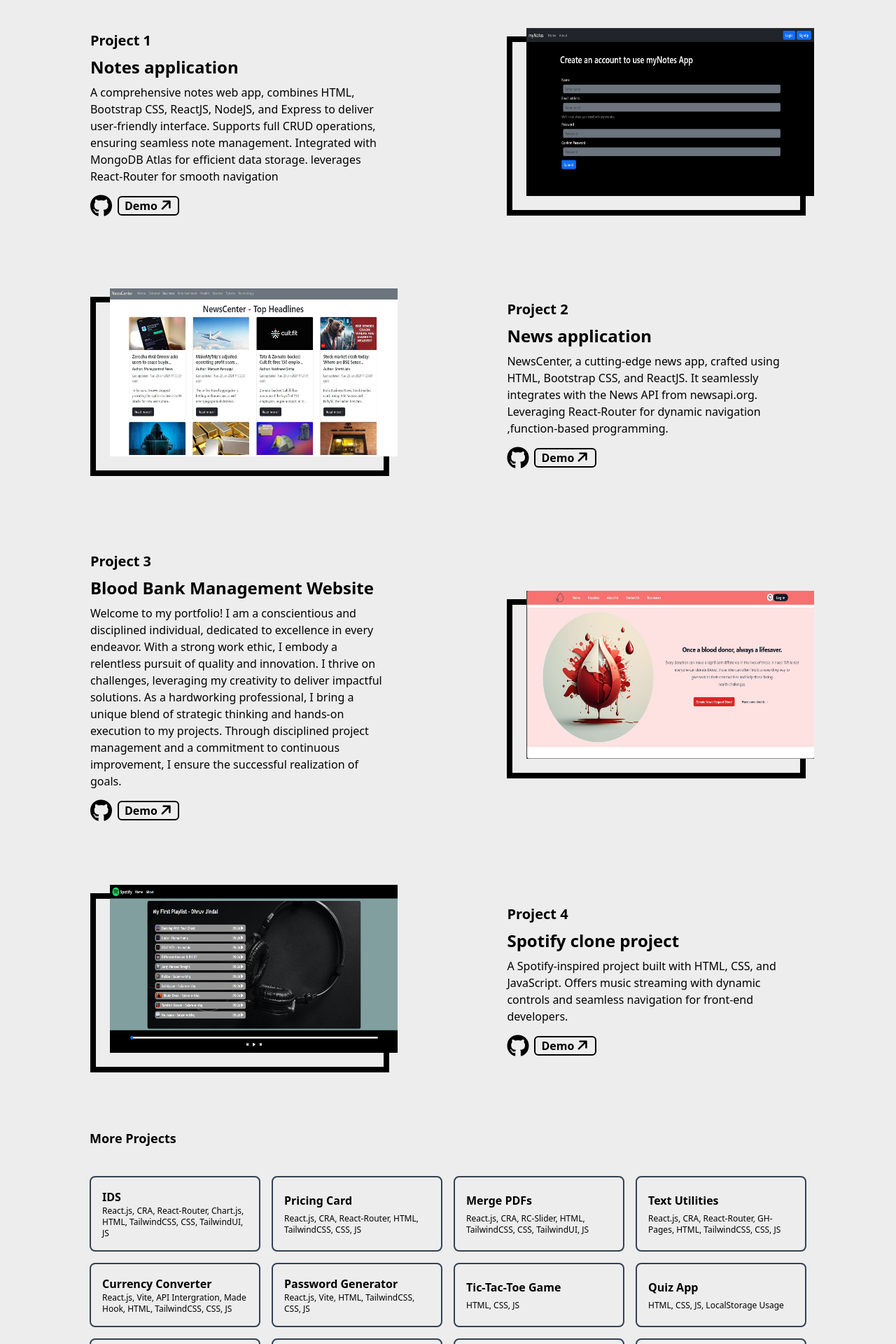
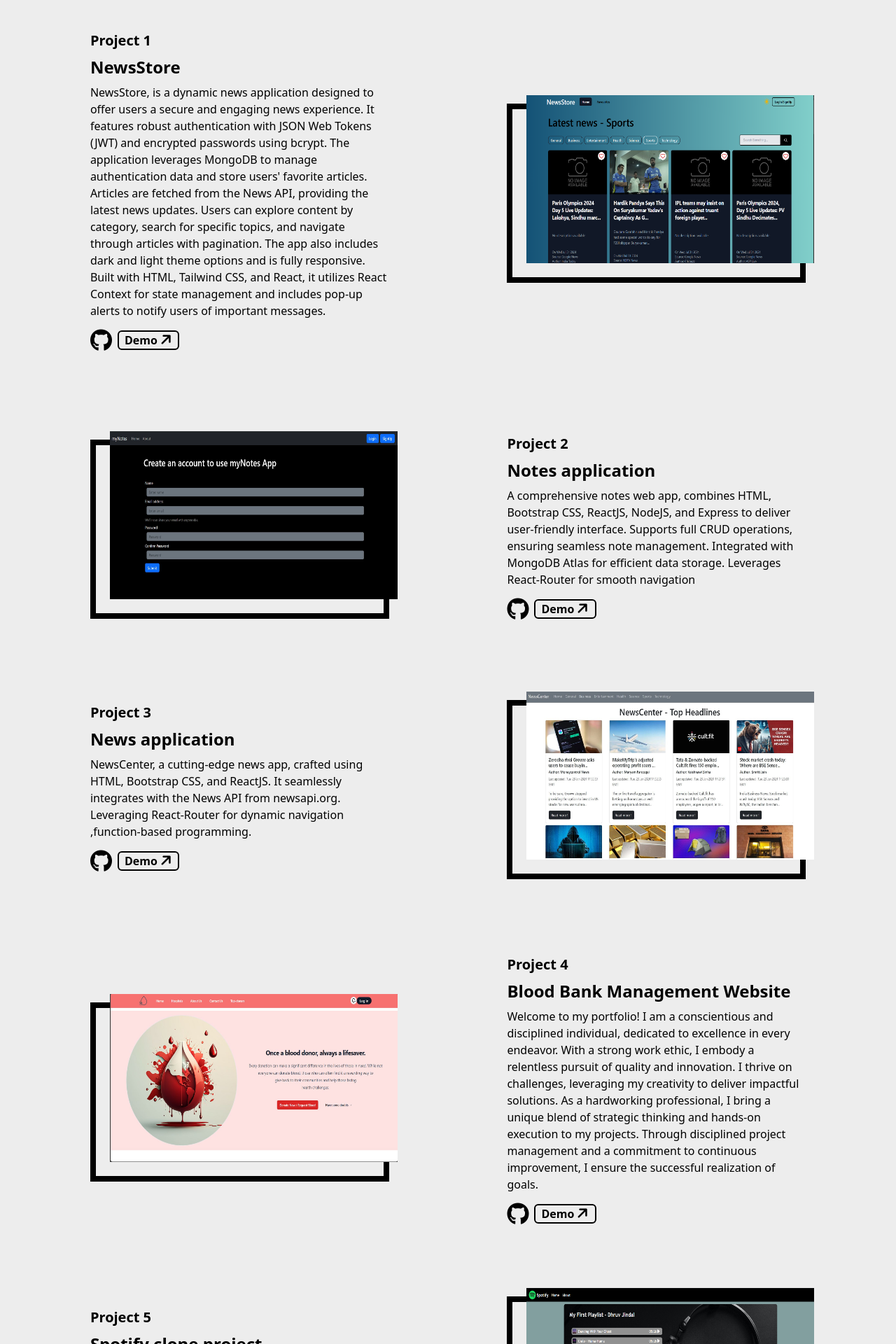
Before and after one commit to dhruvjindal555/PORTFOLIO-, a React (Create React App) app: page / in a window 1280 px wide. Shown: the part 1600-3520 px from the top of the page at 70% size. Built offline with nearby package versions, Linux system fonts and the light colour scheme; no server answers.

Commit message:
project add

```diff
--- a/src/Components/Portfolio.js
+++ b/src/Components/Portfolio.js
@@ -2,50 +2,48 @@
 import Project from './Project'
 import R_Project from './R_Project'
 
-function Portfolio({portfolioRef}) {
+function Portfolio({ portfolioRef }) {
     return (
-        <div className=''  ref={portfolioRef} >
+        <div className='' ref={portfolioRef} >
             <div className='my-8 sm:my-10'>
                 <h1 className='text-5xl font-semibold text-center  '>Portfolio</h1>
             </div>
             <div className='flex flex-col '>
                 <Project
+                    img="newsStore.png"
+                    projectNo="1"
+                    heading="NewsStore"
+                    gitLink="https://github.com/dhruvjindal555/myNotes-"
+                    deployedLink="https://store-news.vercel.app/"
+                    desc="NewsStore, is a dynamic news application designed to offer users a secure and engaging news experience. It features robust authentication with JSON Web Tokens (JWT) and encrypted passwords using bcrypt. The application leverages MongoDB to manage authentication data and store users' favorite articles. Articles are fetched from the News API, providing the latest news updates. Users can explore content by category, search for specific topics, and navigate through articles with pagination. The app also includes dark and light theme options and is fully responsive. Built with HTML, Tailwind CSS, and React, it utilizes React Context for state management and includes pop-up alerts to notify users of important messages." />
+                <R_Project
                     img="notesApp.jpg"
-                    projectNo="1"
+                    projectNo="2"
                     heading="Notes application"
                     gitLink="https://github.com/dhruvjindal555/myNotes-"
                     deployedLink="https://my-notes-tau-eight.vercel.app/login"
-                    desc="A comprehensive notes web app, combines HTML, Bootstrap CSS, ReactJS, NodeJS, and
-Express to deliver user-friendly interface.
-Supports full CRUD operations, ensuring seamless note management.
-Integrated with MongoDB Atlas for efficient data storage.
-leverages React-Router for smooth navigation " />
-                <R_Project
+                    desc="A comprehensive notes web app, combines HTML, Bootstrap CSS, ReactJS, NodeJS, and Express to deliver user-friendly interface. Supports full CRUD operations, ensuring seamless note management. Integrated with MongoDB Atlas for efficient data storage. Leverages React-Router for smooth navigation " />
+                <Project
                     img="newsApp.jpg"
-                    projectNo="2"
+                    projectNo="3"
                     heading="News application"
                     gitLink="https://github.com/dhruvjindal555/NewsCenter"
                     deployedLink="https://github.com/dhruvjindal555/NewsCenter"
-                    desc="NewsCenter, a cutting-edge news app, crafted using HTML, Bootstrap CSS, and ReactJS.
-It seamlessly integrates with the News API from newsapi.org.
-Leveraging React-Router for dynamic navigation ,function-based programming." />
-                <Project
+                    desc="NewsCenter, a cutting-edge news app, crafted using HTML, Bootstrap CSS, and ReactJS. It seamlessly integrates with the News API from newsapi.org. Leveraging React-Router for dynamic navigation ,function-based programming." />
+                <R_Project
                     img="bloodBankWeb.jpg"
-                    projectNo="3"
+                    projectNo="4"
                     heading="Blood Bank Management Website "
                     gitLink="https://github.com/LAKSHAYBANSAL879/BLOOD-BANK-MANAGMENT"
                     deployedLink="https://github.com/LAKSHAYBANSAL879/BLOOD-BANK-MANAGMENT"
                     desc="Welcome to my portfolio! I am a conscientious and disciplined individual, dedicated to excellence in every endeavor. With a strong work ethic, I embody a relentless pursuit of quality and innovation. I thrive on challenges, leveraging my creativity to deliver impactful solutions. As a hardworking professional, I bring a unique blend of strategic thinking and hands-on execution to my projects. Through disciplined project management and a commitment to continuous improvement, I ensure the successful realization of goals. " />
-                <R_Project
+                <Project
                     img="spotifyClone.png"
-                    projectNo="4"
+                    projectNo="5"
                     heading="Spotify clone project"
                     gitLink="https://github.com/dhruvjindal555/Spotify-Clone-Project"
                     deployedLink="https://dhruvjindal555.github.io/Spotify-Clone-Project/"
-                    desc="A Spotify-inspired project built with HTML, CSS, and JavaScript.
-Offers music streaming with dynamic controls and seamless navigation for front-end
-developers.
- " />
+                    desc="A Spotify-inspired project built with HTML, CSS, and JavaScript. Offers music streaming with dynamic controls and seamless navigation for front-end developers." />
             </div>
 
         </div>
--- a/src/Components/Project.js
+++ b/src/Components/Project.js
@@ -10,7 +10,7 @@
                 </a>
 
             </div>
-            <div className=' w-fit md:w-2/5  lg:w-1/3 flex mx-10 my-4 flex-col gap-2'>
+            <div className=' w-fit md:w-2/5  lg:w-1/3 flex mx-5 sm:mx-10 my-4 flex-col gap-2'>
                 <div>
                     <h1 className='text-xl font-semibold'>Project {" " + projectNo}</h1>
                 </div>
--- a/src/Components/R_Project.js
+++ b/src/Components/R_Project.js
@@ -11,7 +11,7 @@
                 </a>
 
             </div>
-            <div className=' w-fit md:w-2/5  lg:w-1/3 flex mx-10 my-4 flex-col gap-2'>
+            <div className=' w-fit md:w-2/5  lg:w-1/3 flex mx-5 sm:mx-10 my-4 flex-col gap-2'>
                 <div>
                     <h1 className='text-xl font-semibold'>Project {" " + projectNo}</h1>
                 </div>
```
Also changed, not shown: public/newsStore.png (added).
